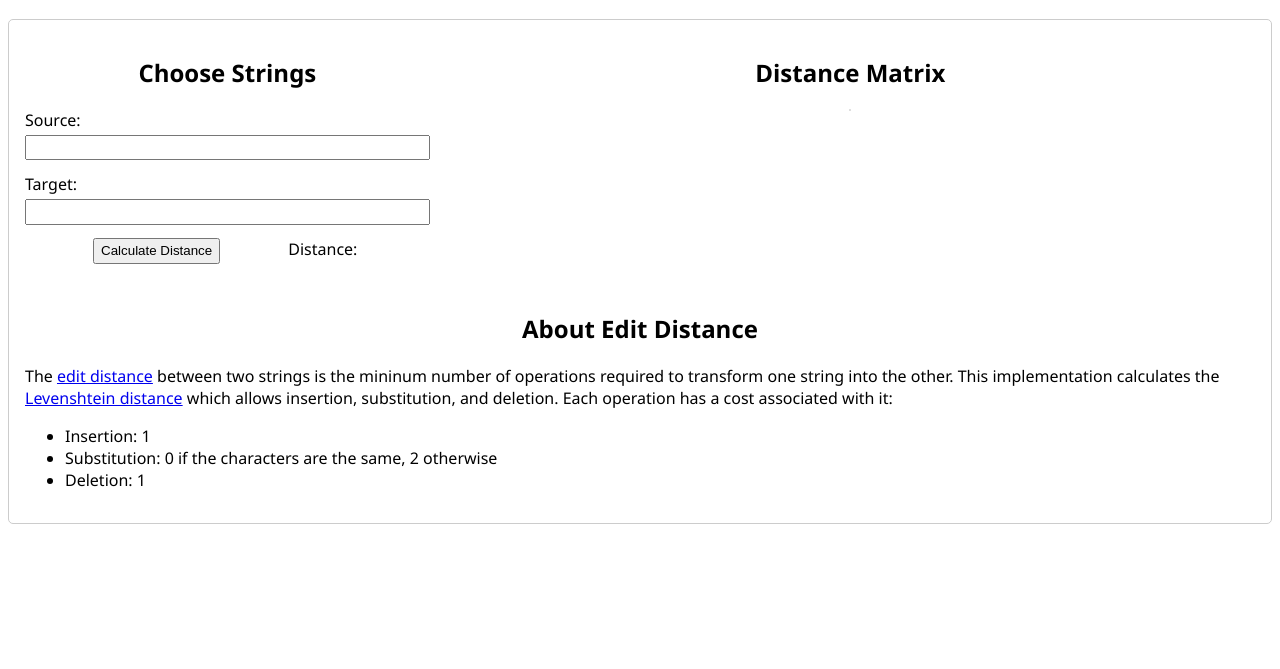
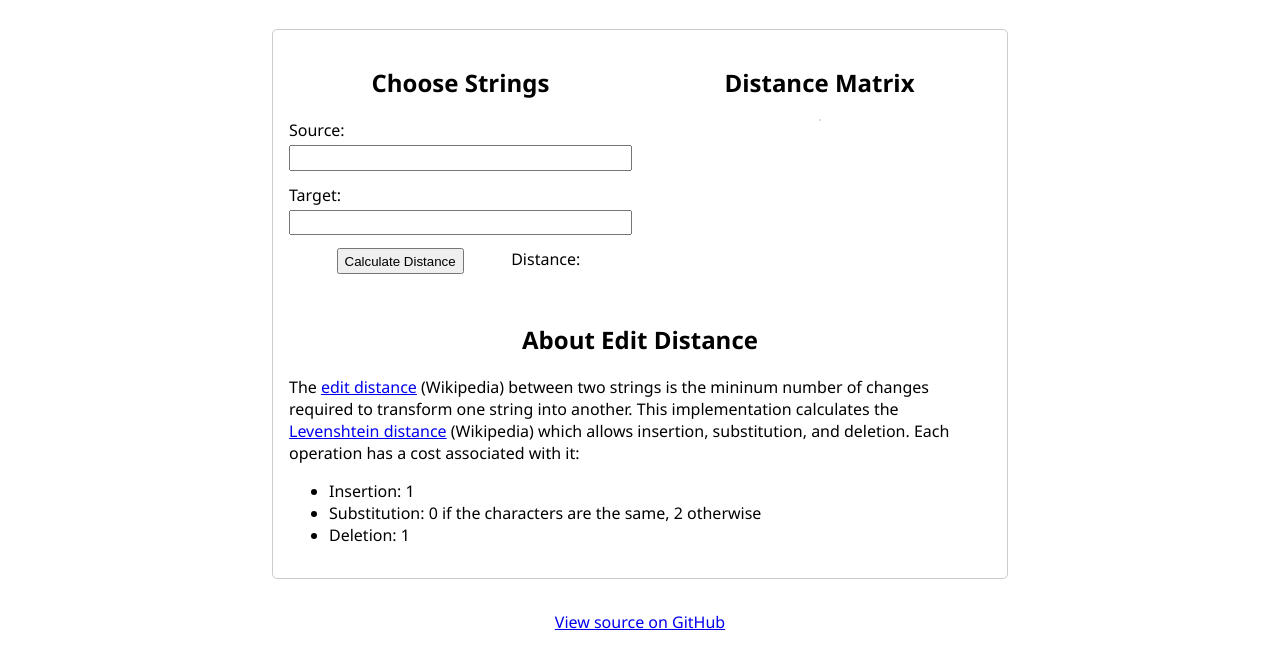
Before and after one commit to Frescodigo/MinEdit, a plain HTML site: page index.html in a window 1280 px wide. Shown: the part 67-736 px from the top of the page. Drawn offline with Linux system fonts and the light colour scheme.

Commit message:
slightly improved styles and README

```diff
--- a/index.html
+++ b/index.html
@@ -8,8 +8,8 @@
 </head>
 <body>
     <h1>Edit Distance</h1>
-    <div class="container border">
-        <div class="gi1">
+    <main class="container border">
+        <div>
             <h2>
                 Choose Strings
             </h2>
@@ -32,7 +32,7 @@
                 </div>
             </form>
         </div>
-        <div class="gi2">
+        <div>
             <h2>Distance Matrix</h2>
             <table id="distance-matrix" class="border">
             </table>
@@ -41,18 +41,21 @@
             <h2>About Edit Distance</h2>
             <p>
                 The <a href="https://en.wikipedia.org/wiki/Edit_distance">edit distance</a>
-                between two strings is the mininum number of operations required to transform
-                one string into the other. This implementation calculates the
+                (Wikipedia) between two strings is the mininum number of changes required
+                to transform one string into another. This implementation calculates the
                 <a href="https://en.wikipedia.org/wiki/Levenshtein_distance">Levenshtein distance</a>
-                which allows insertion, substitution, and deletion. Each operation has a cost
-                associated with it:
+                (Wikipedia) which allows insertion, substitution, and deletion.
+                Each operation has a cost associated with it:
                 <ul>
                     <li>Insertion: 1</li>
                     <li>Substitution: 0 if the characters are the same, 2 otherwise</li>
                     <li>Deletion: 1</li>
                 </ul>
             </p></div>
-    </div>
+    </main>
+    <footer>
+      <a href='https://github.com/Frescodigo/MinEdit'>View source on GitHub</a>
+    </footer>
     <script src="editdistance.js"></script>
 </body>
 </html>
--- a/style.css
+++ b/style.css
@@ -4,9 +4,11 @@
 
 body {
     font-family: 'Segoe UI', Tahoma, Geneva, Verdana, sans-serif;
+    max-width: 800px;
+    margin: auto;
 }
 
-h1, h2 {
+footer, h1, h2 {
     text-align: center;
 }
 
@@ -22,6 +24,7 @@ label {
 
 .container {
     display: grid;
+    margin: 2em;
     padding: 1em;
     gap: 1em;
 }
@@ -38,11 +41,11 @@ label {
 
 @media (min-width: 40em) {
     .container {
-        grid-template-columns: 1fr 2fr;
+        grid-template-columns: 1fr 1fr;
     }
 
     .grid-col-span-2 {
-        grid-column: span 2;
+        grid-column-end: span 2;
     }
 }
 
```
Also changed, not shown: 1 other file.
